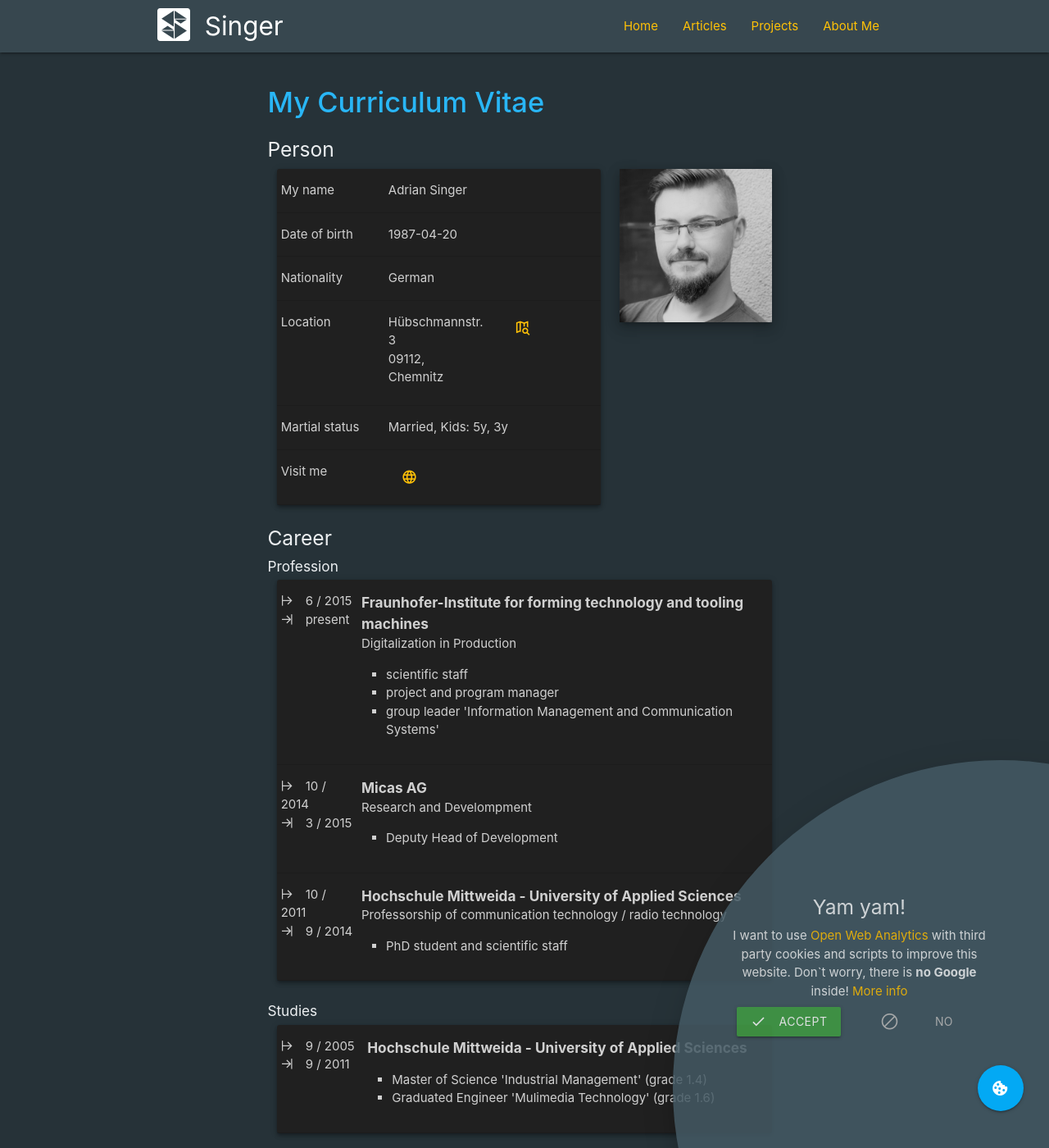
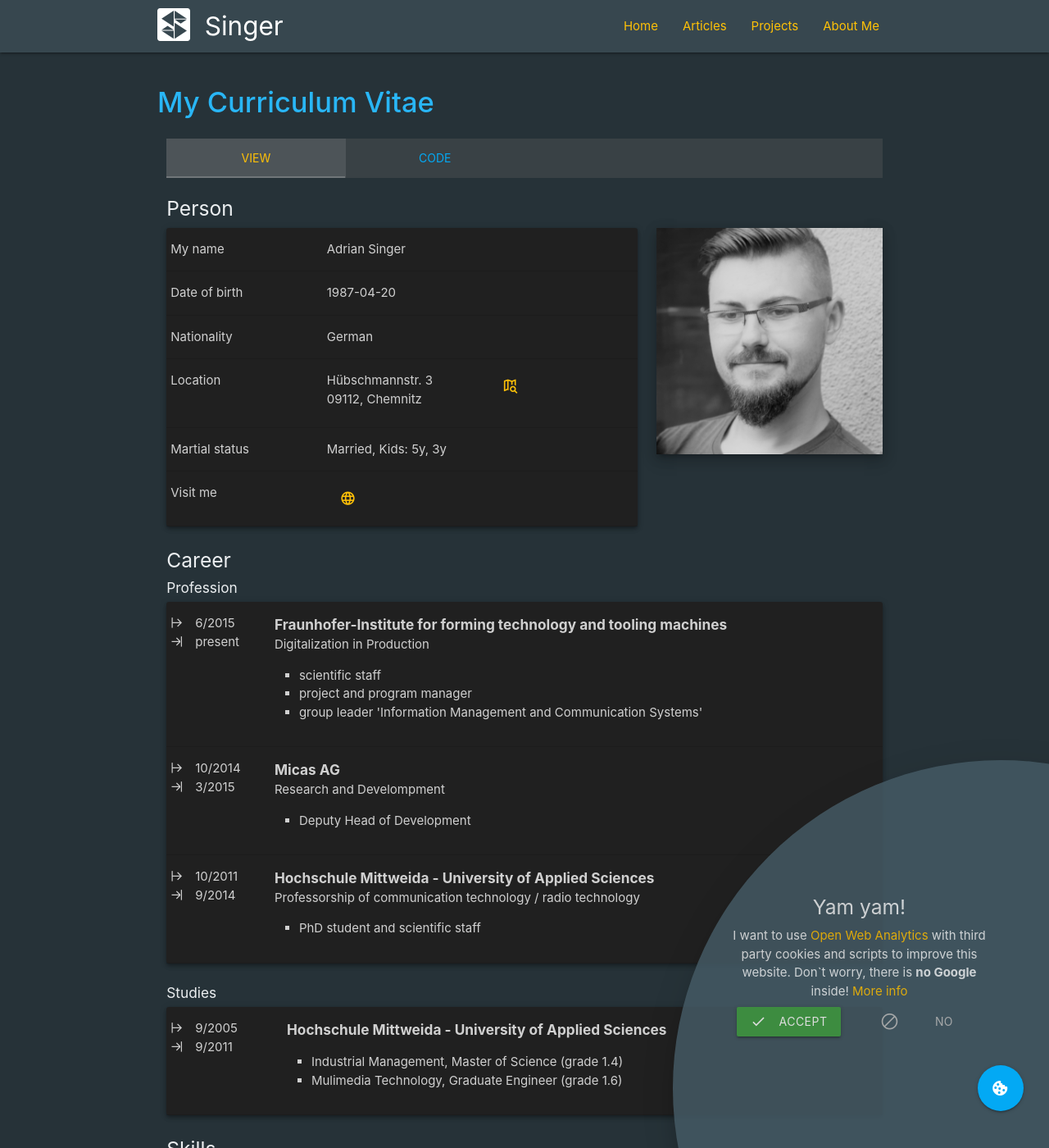
Before and after one commit to adriansinger87/adriansinger87.github.io, a Jekyll site: the page built from vitae.html, in a window 1280 px wide and 1400 px high. Shown: the whole window at 82% size. Built offline with Jekyll 4.4.1, drawn with Linux system fonts in a browser that asks for light colours; nearby versions of some CDN libraries; some of the changed text lies outside the part shown.

Commit message:
vitae as code representation

```diff
--- a/_includes/head.html
+++ b/_includes/head.html
@@ -7,7 +7,7 @@
     <meta name="description"
         content="{{ page.excerpt | default: site.description | strip_html | normalize_whitespace | truncate: 160 | escape }}" />
 
-
+    <link rel="stylesheet" href="https://cdnjs.cloudflare.com/ajax/libs/highlight.js/10.7.1/styles/solarized-dark.min.css">
     <link href="https://fonts.googleapis.com/icon?family=Material+Icons" rel="stylesheet">
     <link rel="stylesheet" type="text/css" media="screen,projection"
         href="{{ "/assets/lib/materialize/css/materialize.min.css" | relative_url }}" />
--- a/_includes/script.html
+++ b/_includes/script.html
@@ -10,6 +10,7 @@
 
 {% if page.app== 'vitae' %}
 
+    <script src="https://cdnjs.cloudflare.com/ajax/libs/highlight.js/10.7.1/highlight.min.js"></script>
     <script src="https://cdn.jsdelivr.net/npm/vue"></script>
     <script src="{{ "/assets/js/VitaeVue.js" | relative_url }}"></script>
     <script src="{{ "/assets/js/cv.js" | relative_url }}"></script>
--- /dev/null
+++ b/_includes/vitae/vitaeCode.html
@@ -0,0 +1,35 @@
+<pre>
+    <code id="vitae-code" class="language-json">
+    [
+        {
+            color: "red",
+            value: "#f00"
+        },
+        {
+            color: "green",
+            value: "#0f0"
+        },
+        {
+            color: "blue",
+            value: "#00f"
+        },
+        {
+            color: "cyan",
+            value: "#0ff"
+        },
+        {
+            color: "magenta",
+            value: "#f0f"
+        },
+        {
+            color: "yellow",
+            value: "#ff0"
+        },
+        {
+            color: "black",
+            value: "#000"
+        }
+    ]
+
+    </code>
+    </pre>
--- /dev/null
+++ b/_includes/vitae/vitaeView.html
@@ -0,0 +1,115 @@
+
+<div id="vitae-app">
+  <h5>Person</h5>
+  <div class="row">
+    <div class="col s12 m6 l8">
+      <table class="person highlight">
+        <tr>
+          <td>My name</td>
+          <td v-text="fullName"></td>
+        </tr>
+        <tr>
+          <td>Date of birth</td>
+          <td v-text="person.born"></td>
+        </tr>
+        <tr>
+          <td>Nationality</td>
+          <td v-text="person.nationality"></td>
+        </tr>
+        <tr>
+          <td>Location</td>
+          <td>
+            <div class="row no-margin-bottom">
+              <div class="col s12 m8 l6" v-html="address"></div>
+              <div class="col s12 m4 l6">
+                <a class="btn-flat" target="_blank"
+                  href="https://www.google.de/maps/place/H%C3%BCbschmannstra%C3%9Fe+3,+09112+Chemnitz/@50.8310087,12.9057849,14.75z/data=!4m5!3m4!1s0x47a7464d84d8454d:0x92f45b3f3a4b914c!8m2!3d50.83067!4d12.89996">
+                  <i class="mdi mdi-map-search-outline"></i></a>
+              </div>
+            </div>
+          </td>
+        </tr>
+        <tr>
+          <td>Martial status</td>
+          <td> <span v-text="person.martialStatus"></span>, Kids: <span v-text="kidsAndAges"></span></td>
+        </tr>
+        <tr>
+          <td>Visit me</td>
+          <td>
+            <a class="btn-flat tooltipped" data-position="bottom" data-tooltip="my website" target="_blank"
+              v-bind:href="person.web"><i class="mdi mdi-web"></i></a>
+            <a class="btn-flat tooltipped" data-position="bottom" data-tooltip="LinkedIn profile" target="_blank"
+              v-bind:href="person.github"><i class="mdi mdi-linkedin-box"></i></a>
+            <a class="btn-flat tooltipped" data-position="bottom" data-tooltip="GitHub profile" target="_blank"
+              v-bind:href="person.github"><i class="mdi mdi-github-circle"></i></a>
+          </td>
+        </tr>
+      </table>
+
+    </div>
+    <div class="col s12 m6 l4">
+      <img alt="me" width="100%" class="z-depth-3" src="{{ "/assets/img/me.jpg" | relative_url }}" />
+    </div>
+  </div>
+
+
+  <h5>Career</h5>
+
+  <h6>Profession</h6>
+  <div class="row">
+    <div class="col s12">
+      <table class="career highlight">
+        <tr valign="top" v-for="c in careerJobs">
+          {% include vitae/profession.html %}
+        </tr>
+      </table>
+    </div>
+  </div>
+
+  <h6>Studies</h6>
+  <div class="row">
+    <div class="col s12">
+      <table class="career highlight">
+        <tr valign="top" v-for="c in careerStudies">
+          {% include vitae/profession.html %}
+        </tr>
+      </table>
+    </div>
+  </div>
+
+  <h5>Skills</h5>
+
+  <h6>Languages</h6>
+  <div class="row">
+    <div class="col s12">
+      <table class="highlight">
+        <tr v-for="skill in langSkills">
+          {% include vitae/skills.html %}
+        </tr>
+      </table>
+    </div>
+  </div>
+
+  <h6>Technologies</h6>
+  <div class="row">
+    <div class="col s12">
+      <table class="highlight">
+        <tr v-for="skill in techSkills">
+          {% include vitae/skills.html %}
+        </tr>
+      </table>
+    </div>
+  </div>
+
+  <h6>Miscellaneous</h6>
+  <div class="row">
+    <div class="col s12">
+      <table class="highlight">
+        <tr v-for="skill in miscSkills">
+          {% include vitae/skills.html %}
+        </tr>
+      </table>
+    </div>
+  </div>
+
+</div>
--- a/assets/css/theme.css
+++ b/assets/css/theme.css
@@ -216,6 +216,32 @@ span.badge-tag {
     box-shadow: 0 4px 5px 0 rgba(0,0,0,0.14), 0 1px 10px 0 rgba(0,0,0,0.12), 0 2px 4px -1px rgba(0,0,0,0.3);
 }
 
+.tabs {
+    background-color: rgba(100,100,100,0.3);
+}
+
+.tabs .tab a:focus, .tabs .tab a:focus.active {
+    background-color: rgba(248, 195, 19, 0.1);
+}
+
+.tabs .tab a:hover, .tabs .tab a.active {
+    background-color: rgba(255,255,255,0.1);
+    color: #ffc107;
+}
+.tabs .tab a, .tabs .tab a {
+    background-color: transparent;
+    color: #03a9f4;
+}
+
+.tabs .tab.disabled a, .tabs .tab.disabled a:hover {
+    color: rgba(255,255,255,0.4);
+    cursor: default;
+}
+
+.tabs .indicator {
+    background-color: rgba(255,255,255,0.2);
+}
+
 /*
  * END Materialize overrides
  */
--- a/assets/js/VitaeVue.js
+++ b/assets/js/VitaeVue.js
@@ -68,7 +68,7 @@ class VitaeVue {
         }
 
         var d = new Date(dateString);
-        return (d.getMonth()+1) + " / " + d.getFullYear();
+        return (d.getMonth()+1) + "/" + d.getFullYear();
     }
 
     filterCareer(career, category) {
--- a/assets/js/cv.js
+++ b/assets/js/cv.js
@@ -10,11 +10,14 @@ $(function () {
 
     function init() {
         $(document).ready(function () {
-            vue = new VitaeVue('#vitae-app', initVitae())
-            .getComponent();
-
+            var vitae = initVitae();
+            vue = new VitaeVue('#vitae-app', vitae)
+                .getComponent();
+            var jsonString = JSON.stringify(vitae, null, 4);
+            $("#vitae-code").text(jsonString);
             Vue.nextTick(function() {
                 $('.tooltipped').tooltip();
+                hljs.highlightAll();
             });
         });
     }
@@ -72,8 +75,8 @@ $(function () {
                     end: "2011-09-30",
                     name: "Hochschule Mittweida - University of Applied Sciences",
                     activities: [
-                        "Master of Science 'Industrial Management' (grade 1.4)",
-                        "Graduated Engineer 'Mulimedia Technology' (grade 1.6)"]
+                        "Industrial Management, Master of Science (grade 1.4)",
+                        "Mulimedia Technology, Graduate Engineer (grade 1.6)"]
                 }
             ],
             skills: [
@@ -84,22 +87,7 @@ $(function () {
                 },
                 {
                     category: LANG_SKILL,
-                    name: "English",
-                    rate: 4/5
-                },
-                {
-                    category: MISC_SKILL,
-                    name: "Office tools",
-                    rate: 5/5
-                },
-                {
-                    category: MISC_SKILL,
-                    name: "Project Management (PMP and Agile)",
-                    rate: 4.5/5
-                },
-                {
-                    category: MISC_SKILL,
-                    name: "2D Graphics and Design",
+                    name: "English (fluent speech and writing)",
                     rate: 4/5
                 },
                 {
@@ -127,11 +115,15 @@ $(function () {
                     name: "JavaScript, HTML and CSS",
                     rate: 3.75/5
                 },
-
                 {
                     category: TECH_SKILL,
                     name: "Protocols: HTTP, MQTT, TCP, gRPC",
                     rate: 3.5/5
+                },
+                {
+                    category: TECH_SKILL,
+                    name: "Databases: relational, time series, graph based",
+                    rate: 2.5/5
                 },
                 {
                     category: TECH_SKILL,
@@ -143,6 +135,31 @@ $(function () {
                     name: "Java, Scala",
                     rate: 1/5
                 },
+                {
+                    category: MISC_SKILL,
+                    name: "Office tools",
+                    rate: 5/5
+                },
+                {
+                    category: MISC_SKILL,
+                    name: "Project Management (PMP and Agile)",
+                    rate: 4.5/5
+                },
+                {
+                    category: MISC_SKILL,
+                    name: "Clean Code and Clean Architecture Principles",
+                    rate: 4.5/5
+                },
+                {
+                    category: MISC_SKILL,
+                    name: "Team spirit and leadership",
+                    rate: 4/5
+                },
+                {
+                    category: MISC_SKILL,
+                    name: "2D Graphics and Design",
+                    rate: 4/5
+                }
             ]
         }
     }
--- a/vitae.html
+++ b/vitae.html
@@ -4,121 +4,19 @@ permalink: /about/cv
 app: vitae
 ---
 
-<div class="container">
-  <h1 class="page-title">My Curriculum Vitae</h1>
+<h1 class="page-title">My Curriculum Vitae</h1>
 
-  <div id="vitae-app">
-    <h5>Person</h5>
-    <div class="row">
-      <div class="col s12 m6 l8">
-        <table class="person highlight">
-          <tr>
-            <td>My name</td>
-            <td v-text="fullName"></td>
-          </tr>
-          <tr>
-            <td>Date of birth</td>
-            <td v-text="person.born"></td>
-          </tr>
-          <tr>
-            <td>Nationality</td>
-            <td v-text="person.nationality"></td>
-          </tr>
-          <tr>
-            <td>Location</td>
-            <td>
-              <div class="row no-margin-bottom">
-                <div class="col s12 m8 l6" v-html="address"></div>
-                <div class="col s12 m4 l6">
-                  <a class="btn-flat" target="_blank"
-                    href="https://www.google.de/maps/place/H%C3%BCbschmannstra%C3%9Fe+3,+09112+Chemnitz/@50.8310087,12.9057849,14.75z/data=!4m5!3m4!1s0x47a7464d84d8454d:0x92f45b3f3a4b914c!8m2!3d50.83067!4d12.89996">
-                    <i class="mdi mdi-map-search-outline"></i></a>
-                </div>
-              </div>
-            </td>
-          </tr>
-          <tr>
-            <td>Martial status</td>
-            <td> <span v-text="person.martialStatus"></span>, Kids: <span v-text="kidsAndAges"></span></td>
-          </tr>
-          <tr>
-            <td>Visit me</td>
-            <td>
-              <a class="btn-flat tooltipped" data-position="bottom" data-tooltip="my website" target="_blank"
-                v-bind:href="person.web"><i class="mdi mdi-web"></i></a>
-              <a class="btn-flat tooltipped" data-position="bottom" data-tooltip="LinkedIn profile" target="_blank"
-                v-bind:href="person.github"><i class="mdi mdi-linkedin-box"></i></a>
-              <a class="btn-flat tooltipped" data-position="bottom" data-tooltip="GitHub profile" target="_blank"
-                v-bind:href="person.github"><i class="mdi mdi-github-circle"></i></a>
-            </td>
-          </tr>
-        </table>
-
-      </div>
-      <div class="col s12 m6 l4">
-        <img alt="me" width="100%" class="z-depth-3" src="{{ "/assets/img/me.jpg" | relative_url }}" />
-      </div>
-    </div>
-
-
-    <h5>Career</h5>
-
-    <h6>Profession</h6>
-    <div class="row">
-      <div class="col s12">
-        <table class="career highlight">
-          <tr valign="top" v-for="c in careerJobs">
-            {% include vitae/profession.html %}
-          </tr>
-        </table>
-      </div>
-    </div>
-
-    <h6>Studies</h6>
-    <div class="row">
-      <div class="col s12">
-        <table class="career highlight">
-          <tr valign="top" v-for="c in careerStudies">
-            {% include vitae/profession.html %}
-          </tr>
-        </table>
-      </div>
-    </div>
-
-    <h5>Skills</h5>
-
-    <h6>Languages</h6>
-    <div class="row">
-      <div class="col s12">
-        <table class="highlight">
-          <tr v-for="skill in langSkills">
-            {% include vitae/skills.html %}
-          </tr>
-        </table>
-      </div>
-    </div>
-
-    <h6>Technologies</h6>
-    <div class="row">
-      <div class="col s12">
-        <table class="highlight">
-          <tr v-for="skill in techSkills">
-            {% include vitae/skills.html %}
-          </tr>
-        </table>
-      </div>
-    </div>
-
-    <h6>Miscellaneous</h6>
-    <div class="row">
-      <div class="col s12">
-        <table class="highlight">
-          <tr v-for="skill in miscSkills">
-            {% include vitae/skills.html %}
-          </tr>
-        </table>
-      </div>
-    </div>
-
+<div class="row">
+  <div class="col s12">
+    <ul class="tabs">
+      <li class="tab col s3"><a href="#view">View</a></li>
+      <li class="tab col s3"><a href="#code">Code</a></li>
+    </ul>
+  </div>
+  <div id="view" class="col s12">
+    {% include vitae/vitaeView.html %}
+  </div>
+  <div id="code" class="col s12">
+    {% include vitae/vitaeCode.html %}
   </div>
 </div>
```
